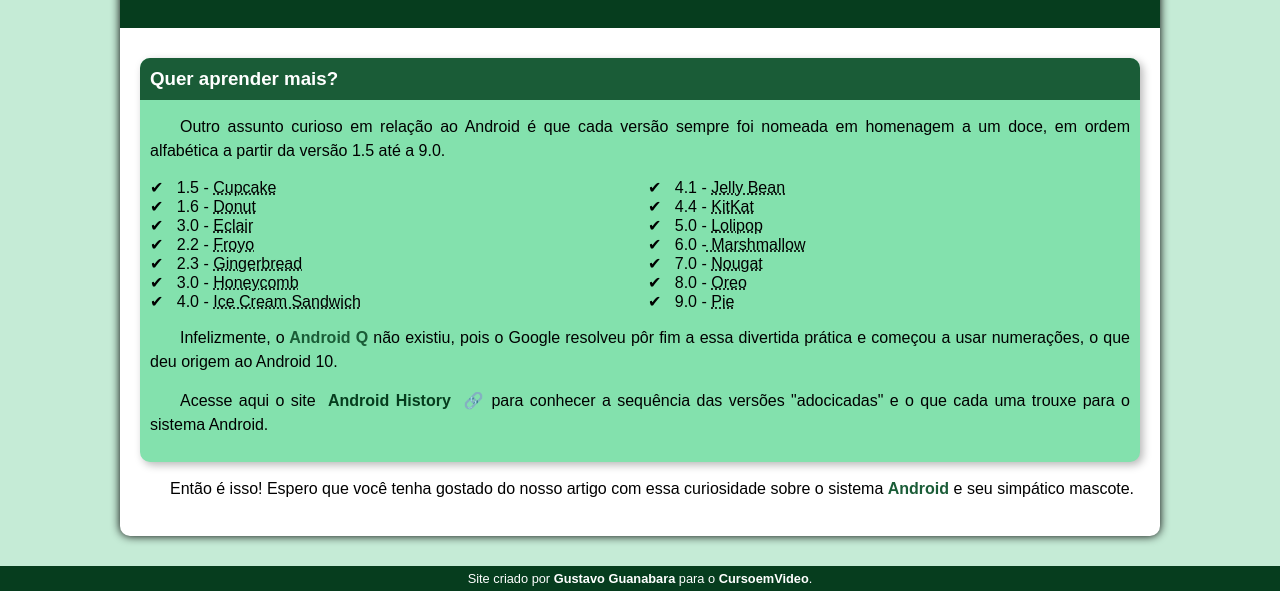
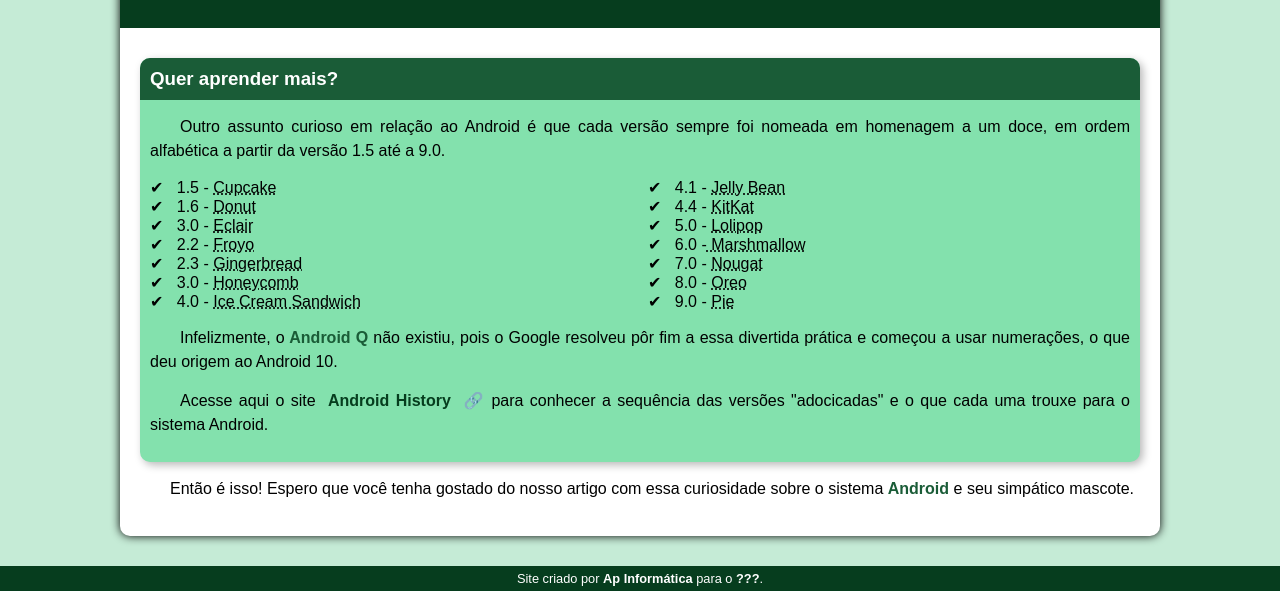
Before and after one commit to Rui576-R/projeto-android, a plain HTML site: page index.html in a window 1280 px wide. Shown: the part 2299-2890 px from the top of the page. Drawn offline with Linux system fonts and the light colour scheme.

Commit message:
alterado

```diff
--- a/index.html
+++ b/index.html
@@ -141,7 +141,7 @@
         </article>
     </main>
     <footer>
-        <p>Site criado por <a href="#" target="_blank">Gustavo Guanabara</a> para o <a href="#" target="_blank">CursoemVideo</a>.</p>
+        <p>Site criado por <a href="#" target="_blank">Ap Informática</a> para o <a href="#" target="_blank">???</a>.</p>
     </footer>
 </body>
 </html>
```
